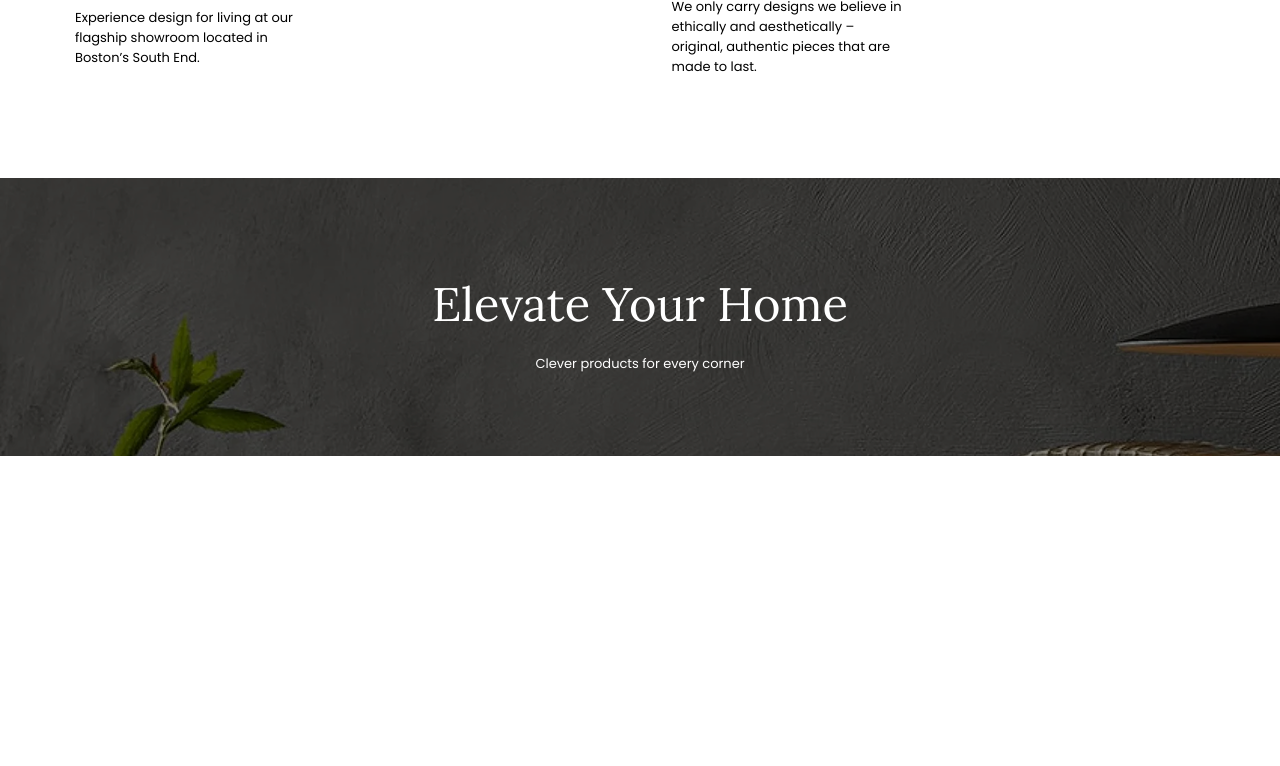
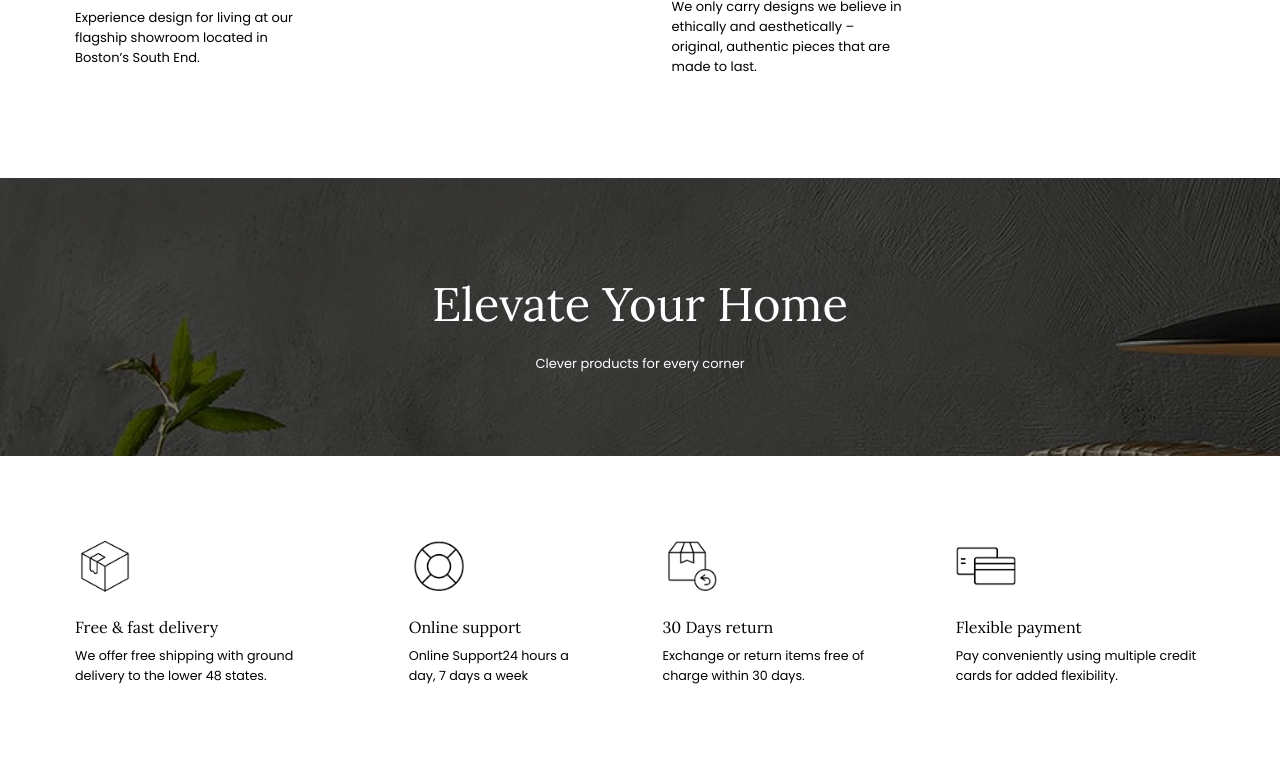
Before and after one commit to dangno1/orangy, a website: page index.html in a window 1280 px wide. Shown: the part 3877-4643 px from the top of the page. Before the commit the page ends 4333 px from the top, so only its background shows below. Drawn offline with Linux system fonts and the light colour scheme.

Commit message:
Orangy-Highlights: Create Highlights Layout

```diff
--- a/index.html
+++ b/index.html
@@ -379,6 +379,60 @@
             </div>
         </div>
     </section>
+    <section>
+        <div class="container">
+            <div class="highlights">
+                <div class="highlights__item">
+                    <div class="highlights__img product-section__image">
+                        <img src="./src/img/Box_icon_x.png.png" alt="">
+                    </div>
+                    <h2 class="highlights__title">
+                        Free & fast delivery
+                    </h2>
+                    <div class="highlights__subtitle">
+                        We offer free shipping with ground delivery to the lower 48 states.
+                    </div>
+                </div>
+
+                <div class="highlights__item">
+                    <div class="highlights__img product-section__image">
+                        <img src="./src/img/Support_icon_x.png.png" alt="">
+                    </div>
+                    <h2 class="highlights__title">
+                        Online support
+                    </h2>
+                    <div class="highlights__subtitle">
+                        Online Support24 hours a day,
+                        7 days a week
+                    </div>
+                </div>
+
+                <div class="highlights__item">
+                    <div class="highlights__img product-section__image">
+                        <img src="./src/img/Return_icon_x.png.png" alt="">
+                    </div>
+                    <h2 class="highlights__title">
+                        30 Days return
+                    </h2>
+                    <div class="highlights__subtitle">
+                        Exchange or return items free of charge within 30 days.
+                    </div>
+                </div>
+
+                <div class="highlights__item">
+                    <div class="highlights__img product-section__image">
+                        <img src="./src/img/Payment_icon_x.png.png" alt="">
+                    </div>
+                    <h2 class="highlights__title">
+                        Flexible payment
+                    </h2>
+                    <div class="highlights__subtitle">
+                        Pay conveniently using multiple credit cards for added flexibility.
+                    </div>
+                </div>
+            </div>
+        </div>
+    </section>
     <script src="./src/script.js"></script>
 </body>
 
--- a/src/scss/main.scss
+++ b/src/scss/main.scss
@@ -480,6 +480,40 @@ h6 {
     }
 }
 
+.highlights {
+    padding: 8rem 0;
+    display: flex;
+    justify-content: space-between;
+    align-items: center;
+    gap: 8rem;
+
+    &__img {
+        width: 6rem;
+        height: 6rem;
+
+        img {
+            width: 100%;
+            height: 100%;
+        }
+    }
+
+    &__title {
+        padding: 1.5rem 0 0.3rem 0;
+        padding-top: 1.5rem;
+        font-weight: 400;
+        font-size: 1.6rem;
+        line-height: 3.2rem;
+        vertical-align: middle;
+    }
+
+    &__subtitle {
+        font-weight: 400;
+        font-size: 1.27rem;
+        line-height: 2rem;
+        vertical-align: middle;
+    }
+}
+
 @keyframes scrollUp {
     0% {
         transform: translateX(100%);
```
Also changed, not shown: src/img/Box_icon_x.png.png (added), src/img/Payment_icon_x.png.png (added), src/img/Return_icon_x.png.png (added), src/img/Support_icon_x.png.png (added), src/styles.css, 1 other file.
